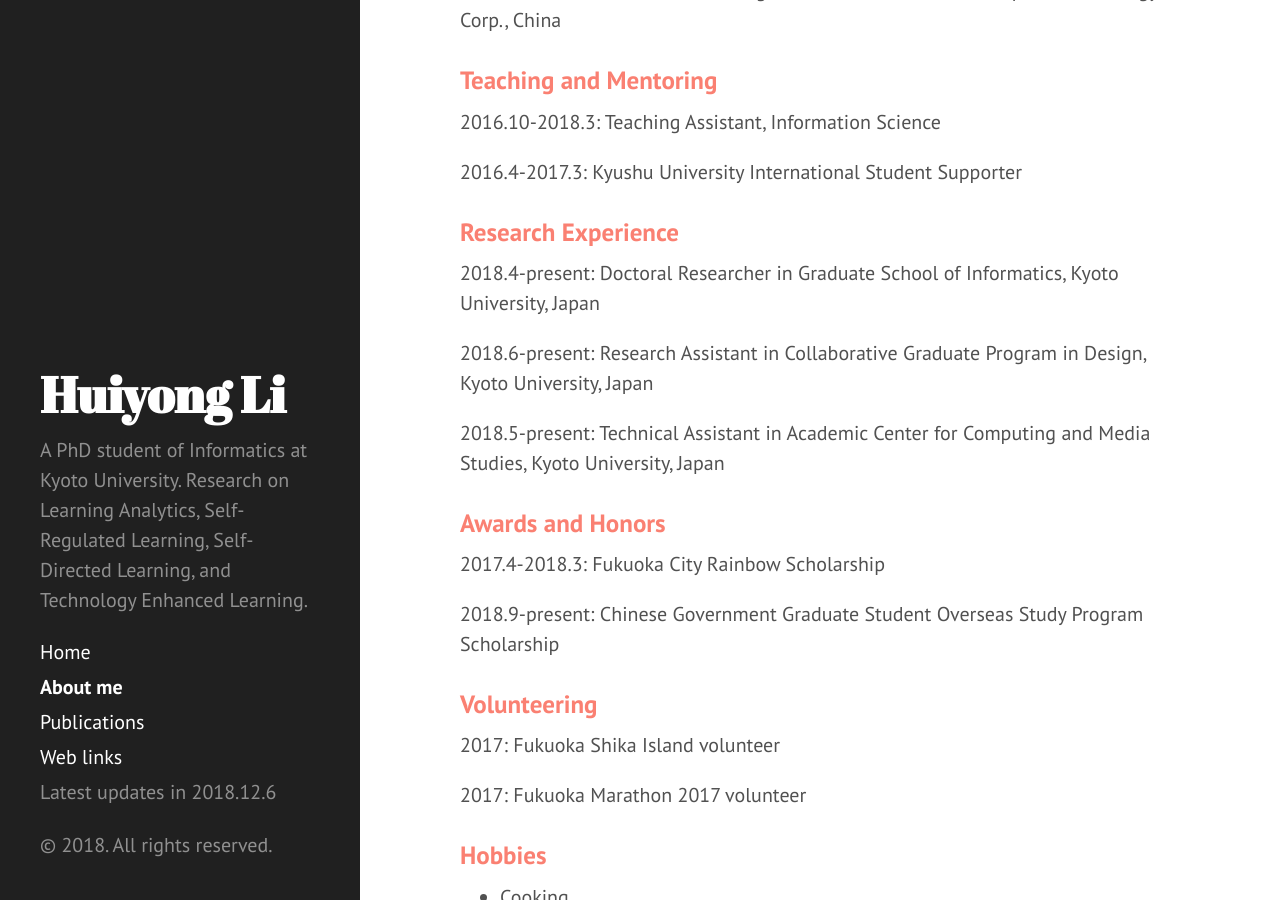
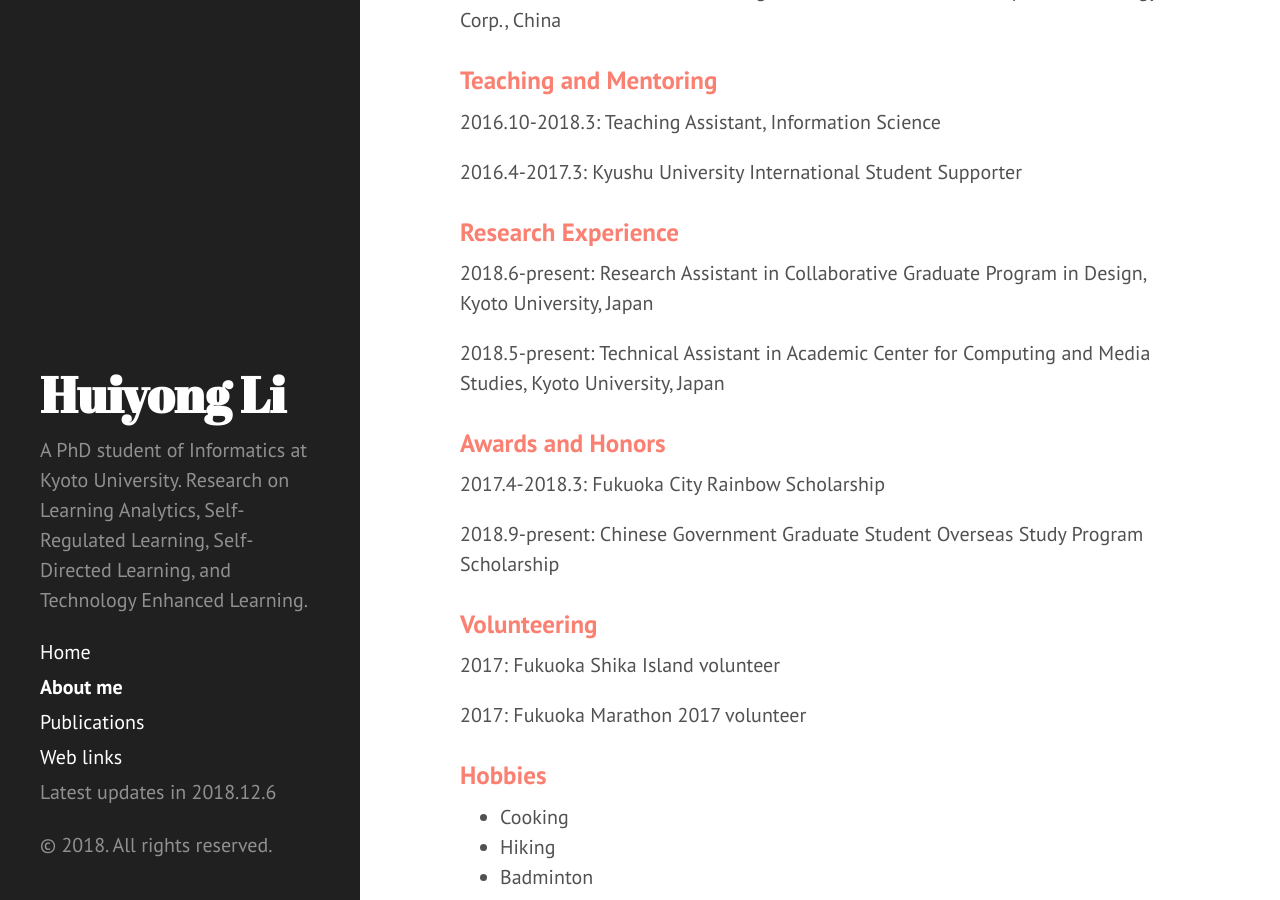
Before and after one commit to li-huiyong/li-huiyong.github.io, a Jekyll site: the page built from about-me.md, in a window 1280 px wide and 900 px high, scrolled down 878 px. Built offline with Jekyll 4.4.1, drawn with Linux system fonts in a browser that asks for light colours.

Commit message:
Delete doctoral researcher

```diff
--- a/about-me.md
+++ b/about-me.md
@@ -36,8 +36,6 @@ PhD student, Social Informatics
 2016.4-2017.3: Kyushu University International Student Supporter
 
 ### <span style="color: Salmon; ">Research Experience</span>
-2018.4-present: Doctoral Researcher in Graduate School of Informatics, Kyoto University, Japan
-
 2018.6-present: Research Assistant in Collaborative Graduate Program in Design, Kyoto University, Japan
 
 2018.5-present: Technical Assistant in Academic Center for Computing and Media Studies, Kyoto University, Japan
```
